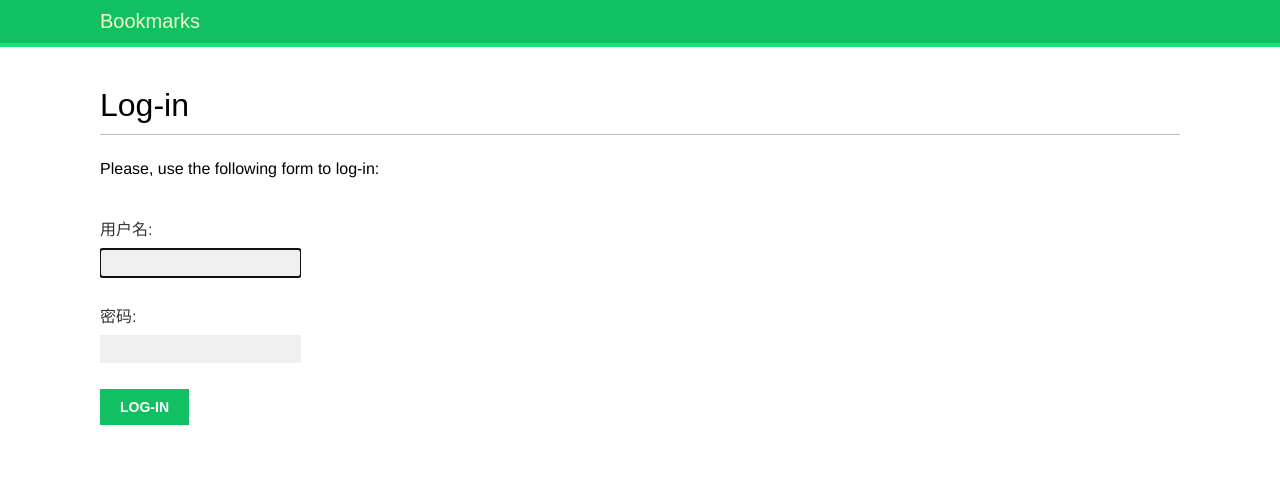
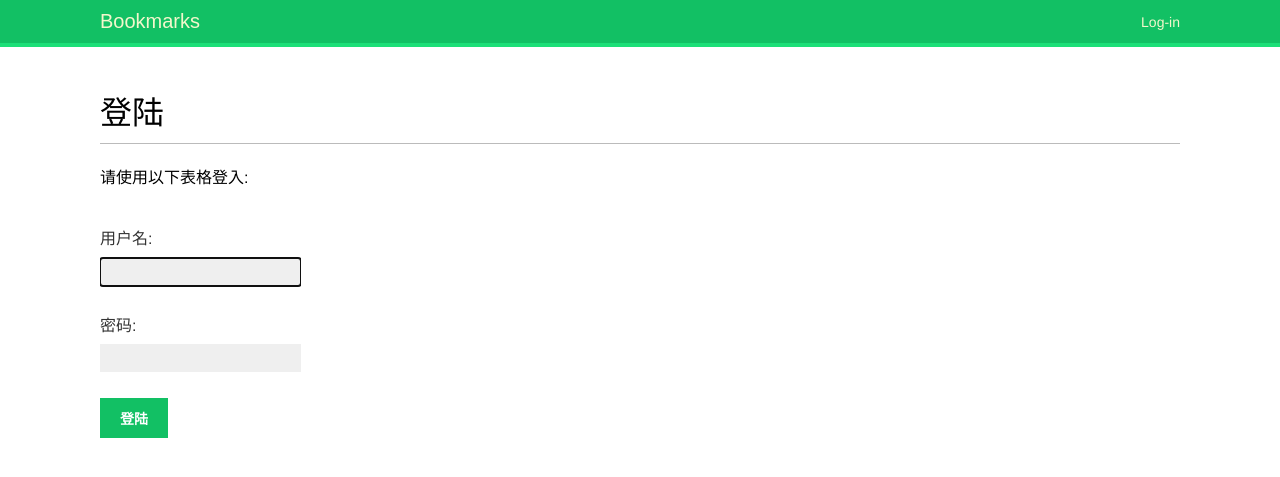
Before and after one commit to NoahGit/bookmarks, a Django app: page /account/login/ in a window 1280 px wide. Shown: the top 477 px of the page. Run offline with Django 3.2, Linux system fonts and the light colour scheme; some web fonts are replaced.

Commit message:
20200221-2

```diff
--- a/account/templates/account/dashboard.html
+++ b/account/templates/account/dashboard.html
@@ -4,5 +4,5 @@
 
 {% block content %}
     <h1>Dashboard</h1>
-    <p>Welcome to your dashboard.</p>
+    <p>欢迎来到你的看板。</p>
 {% endblock %}
--- a/account/templates/base.html
+++ b/account/templates/base.html
@@ -22,6 +22,13 @@
                 </li>
             </ul>
         {% endif %}
+        <span class="user">
+            {% if request.user.is_authenticated %}
+                Hello {{ request.user.first_name }},<a href="{% url "logout" %}">Logout</a>
+            {% else %}
+                <a href="{% url "login" %}">Log-in</a>
+            {% endif %}
+        </span>
     </div>
     <div id="content">
         {% block content %}
--- a/account/templates/registration/logged_out.html
+++ b/account/templates/registration/logged_out.html
@@ -1,10 +1,10 @@
 {% extends "base.html" %}
 
-{% block title %}Logged out{% endblock %}
+{% block title %}注销{% endblock %}
 
 {% block content %}
-    <h1>Logged out</h1>
+    <h1>注销</h1>
     <p>
-        you have been successfully logged out. You can <a href="{% url "login" %}">log-in again</a>.
+        您已成功注销。 您可以 <a href="{% url "login" %}">再次登陆</a>。
     </p>
 {% endblock %}
--- a/account/templates/registration/login.html
+++ b/account/templates/registration/login.html
@@ -1,17 +1,16 @@
 {% extends "base.html" %}
 
-{% block title %}Log-in{% endblock %}
+{% block title %}登陆{% endblock %}
 
 {% block content %}
-    <h1>Log-in</h1>
+    <h1>登陆</h1>
     {% if form.errors %}
         <p>
-            your username and password didn't match.
-            please try again.
+            您的用户名和密码不匹配。 请再试一次。
         </p>
     {% else %}
         <p>
-            Please, use the following form to log-in:
+            请使用以下表格登入:
         </p>
     {% endif %}
     <div class="login-form">
@@ -20,7 +19,7 @@
             {% csrf_token %}
             <input type="hidden" name="next" value="{{ next }}">
             <p>
-                <input type="submit" value="Log-in">
+                <input type="submit" value="登陆">
             </p>
         </form>
     </div>
--- a/account/urls.py
+++ b/account/urls.py
@@ -14,4 +14,7 @@ urlpatterns = [
     path('login/', auth_views.LoginView.as_view(), name='login'),
     path('logout/', auth_views.LogoutView.as_view(), name='logout'),
     path('', views.dashboard, name='dashboard'),
+    # change password urls
+    path('password_change/', auth_views.PasswordChangeView.as_view(), name='password_change'),
+    path('password_change/done/', auth_views.PasswordChangeDoneView.as_view(), name='password_change_done'),
 ]
```
Also changed, not shown: account/templates/registration/password_change_done.html (added, +8 -0 lines), account/templates/registration/password_change_form.html (added, +13 -0 lines), db.sqlite3.
